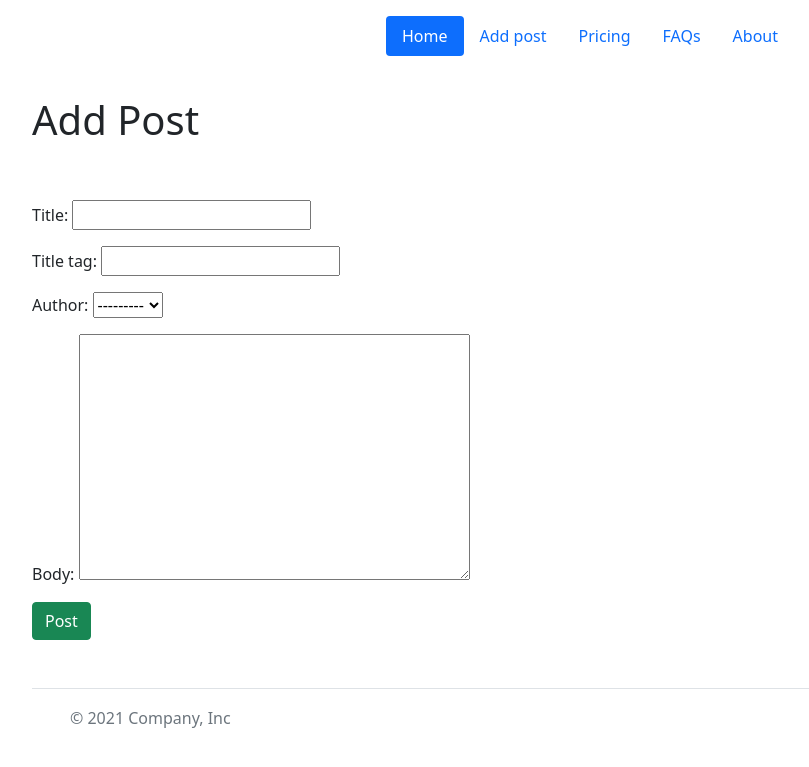
After one commit to wnata/task3_django, a Django app: page /add_post/ in a window 1280 px wide. The commit adds this page. Shown: the top 767 px of the page, without its empty margins (50-859 px from the left). Run offline with Django 4.2, Linux system fonts and the light colour scheme; data comes from the database, SQL or seed files in the repository; both versions use the stored data as it was after the commit.

Commit message:
added web page for blog posts

```diff
--- a/blog/myblog/models.py
+++ b/blog/myblog/models.py
@@ -1,11 +1,16 @@
 from django.db import models
 from django.contrib.auth.models import User
+from django.urls import reverse
 
 class Post(models.Model):
     title = models.CharField(max_length=255)
-    title_tag = models.CharField(max_length=255, default='Awesome blog')
+    title_tag = models.CharField(max_length=255)
     author = models.ForeignKey(User, on_delete=models.CASCADE)
     body = models.TextField()
 
     def __str__(self):
         return f'{self.title} | {str(self.author)}'
+
+    def get_absolute_url(self):
+        #return reverse("article-detail", args=(str(self.id)) )
+        return reverse("home")
--- /dev/null
+++ b/blog/myblog/templates/add_post.html
@@ -0,0 +1,16 @@
+{% extends 'base.html' %}
+
+{% block title %} Add Post {% endblock %}
+
+{% block body %}
+
+<h1>Add Post</h1>
+<br /> <br />
+<form method="POST">
+    {% csrf_token %}
+    {{ form.as_p }}
+    <button class="btn btn-success">Post</button>
+</form>
+
+
+{% endblock %}
--- a/blog/myblog/templates/base.html
+++ b/blog/myblog/templates/base.html
@@ -19,7 +19,7 @@
     <header class="d-flex justify-content-center py-3">
       <ul class="nav nav-pills">
         <li class="nav-item"><a href="{% url 'home' %}" class="nav-link active" aria-current="page">Home</a></li>
-        <li class="nav-item"><a href="#" class="nav-link">Features</a></li>
+        <li class="nav-item"><a href="{% url 'add_post' %}" class="nav-link">Add post</a></li>
         <li class="nav-item"><a href="#" class="nav-link">Pricing</a></li>
         <li class="nav-item"><a href="#" class="nav-link">FAQs</a></li>
         <li class="nav-item"><a href="#" class="nav-link">About</a></li>
--- a/blog/myblog/urls.py
+++ b/blog/myblog/urls.py
@@ -1,9 +1,10 @@
 from django.contrib import admin
 from django.urls import path
-from .views import HomeView, ArticleDetailView
+from .views import HomeView, ArticleDetailView, AddPostView
 
 
 urlpatterns = [
     path('', HomeView.as_view(), name='home'),
-    path('article/<int:pk>', ArticleDetailView.as_view(), name='article-detail')
+    path('article/<int:pk>', ArticleDetailView.as_view(), name='article-detail'),
+    path('add_post/', AddPostView.as_view(), name='add_post')
 ]
--- a/blog/myblog/views.py
+++ b/blog/myblog/views.py
@@ -1,5 +1,5 @@
 from django.shortcuts import render
-from django.views.generic import ListView, DetailView
+from django.views.generic import ListView, DetailView, CreateView
 from .models import Post
 
 # def home(request):
@@ -13,3 +13,10 @@ class HomeView(ListView):
 class ArticleDetailView(DetailView):
     model = Post
     template_name = 'article_dets.html'
+
+
+class AddPostView(CreateView):
+    model = Post
+    template_name = 'add_post.html'
+    fields = '__all__'
+    #fields = ('title', 'body')
```
Also changed, not shown: blog/db.sqlite3.
